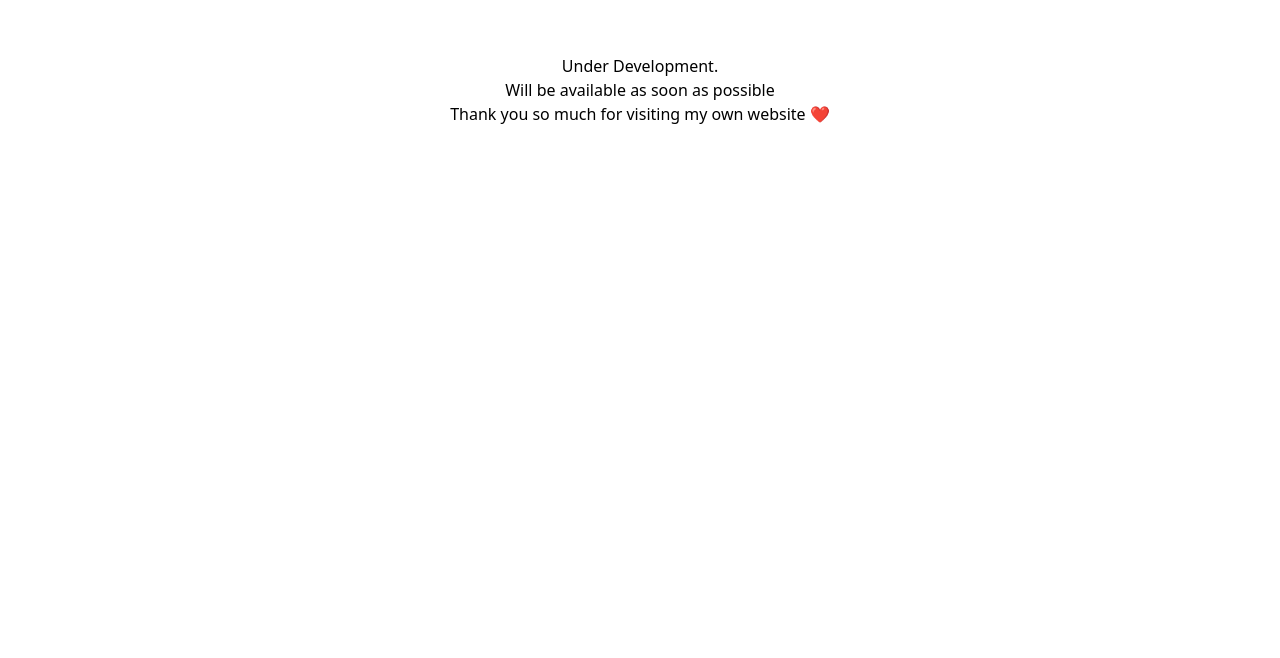
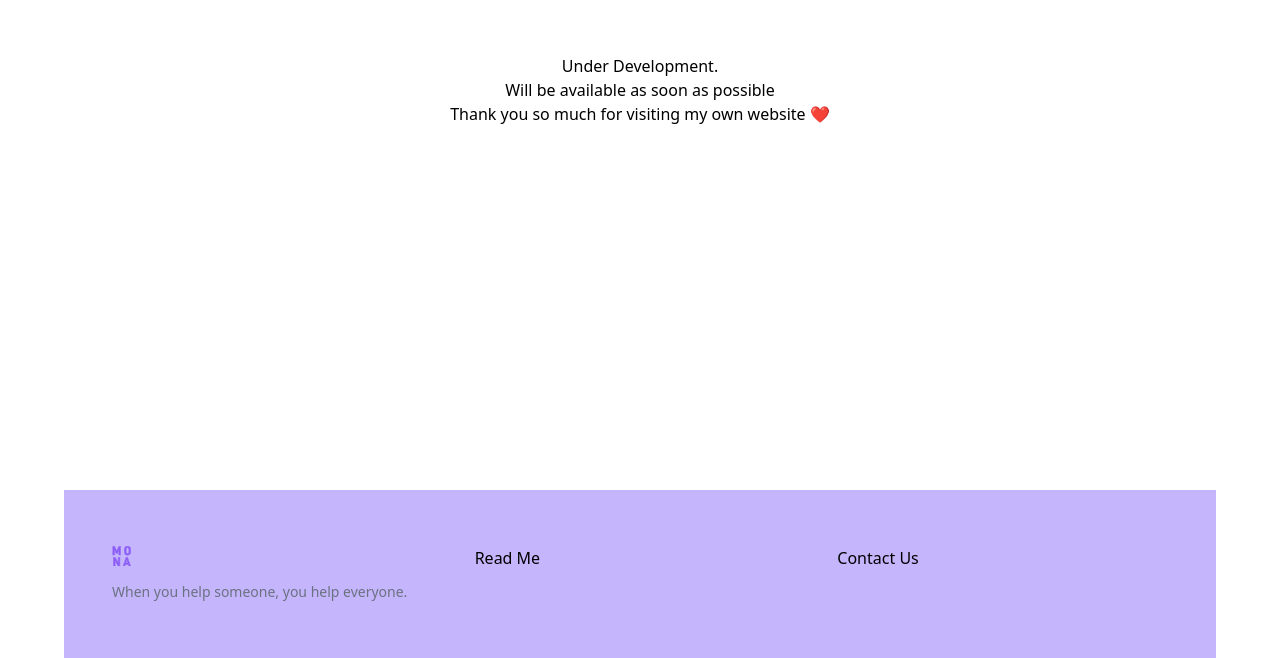
Before and after one commit to MohammadNawawi/mona, a Next.js app: page / in a window 1280 px wide. Shown: the part 1163-1821 px from the top of the page. Before the commit the page ends 1653 px from the top, so only its background shows below. Built offline with nearby package versions, Linux system fonts and the light colour scheme.

Commit message:
feat(UI) : Footer

```diff
--- a/src/app/layout.tsx
+++ b/src/app/layout.tsx
@@ -8,6 +8,7 @@ import { usePathname } from "next/navigation";
 import Navbar from "@/components/layouts/navbar";
 import { AppProps } from "next/app";
 import { ThemeProvider } from "@/components/theme/theme-provider";
+import Footer from "@/components/layouts/footer";
 // import { SessionProvider } from "next-auth/react";
 
 const inter = Inter({ subsets: ["latin"] });
@@ -34,6 +35,7 @@ export default function RootLayout({
 
           {children}
           {/* </SessionProvider> */}
+          <Footer />
         </ThemeProvider>
       </body>
     </html>
--- /dev/null
+++ b/src/components/layouts/footer.tsx
@@ -0,0 +1,40 @@
+import Image from "next/image";
+
+export default function Footer() {
+  return (
+    <footer className="mx-auto max-w-6xl gap-8 px-6 transition-all duration-200 ease-in-out lg:px-12 py-4 justify-between bg-violet-300">
+      <div className="grid lg:grid-cols-3 gap-8 py-10">
+        <div className="">
+          <Image
+            src="/mona.svg"
+            alt="Mona logo"
+            width={100}
+            height={100}
+            className="w-5 h-5"
+          />
+          <p className="mt-4 text-sm text-gray-500">
+            When you help someone, you help everyone.
+          </p>
+        </div>
+        <h1 className="select-none">Read Me</h1>
+        <h1 className="select-none">Contact Us</h1>
+      </div>
+      {/* <div className="flex justify-between">
+        <div className="basis w-3/12">
+          <Image
+            src="/mona.svg"
+            alt="logo"
+            width={100}
+            height={100}
+            className="w-5 h-5"
+          />
+          <p className="mt-1 text-sm text-gray-500">
+            When you help someone, you help everyone.
+          </p>
+        </div>
+        <h1>Ini footer</h1>
+        <h1>Ini footer</h1>
+      </div> */}
+    </footer>
+  );
+}
```
